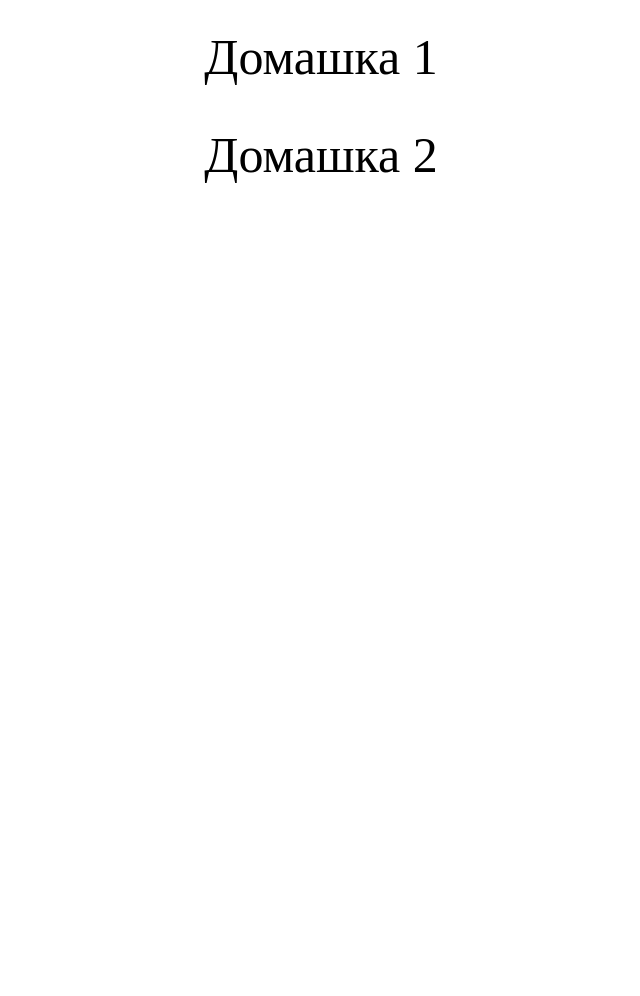
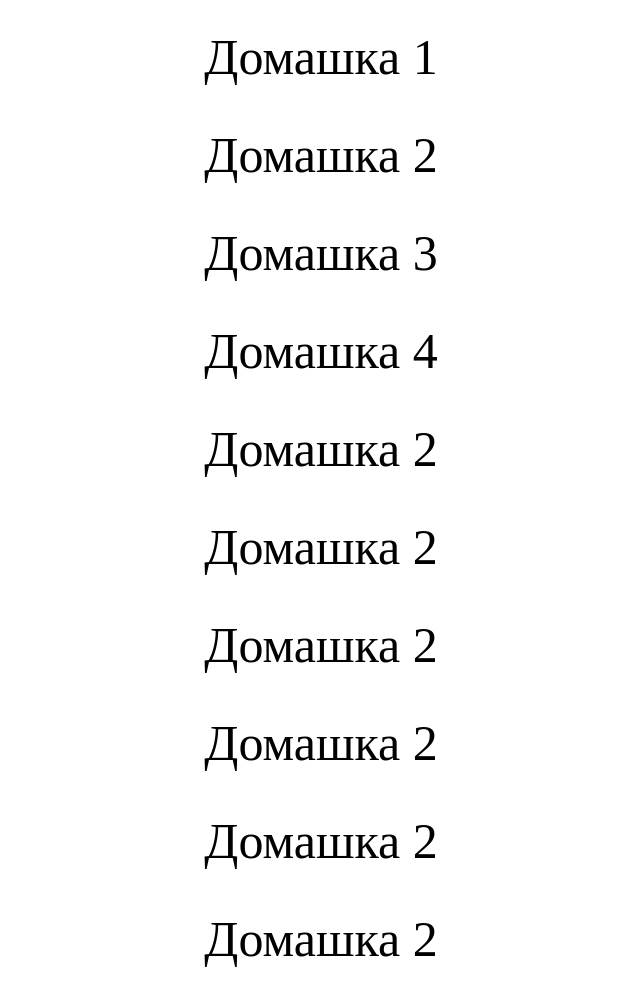
Before and after one commit to AmirNursh/Domashki, a plain HTML site: page index.html in a window 1280 px wide. Shown: the whole page, without its empty margins (319-959 px from the left). Before the commit the page ends 800 px from the top, so only its background shows below. Drawn offline with Linux system fonts and the light colour scheme.

Commit message:
dassdasdaasd

```diff
--- a/index.html
+++ b/index.html
@@ -9,8 +9,16 @@
 </head>
 <body>
     <div>
-        <a href="https://amirnursh.github.io/Amir-JSE232.2/">Домашка 1</a>
-        <a href="https://amirnursh.github.io/Amir-JSE232.2/">Домашка 2</a>
+        <a href="Domashki/foodies/index.html">Домашка 1</a>
+        <a href="Domashki/fridge/index.html">Домашка 2</a>
+        <a href="Domashki/aaaaa/index.html">Домашка 3</a>
+        <a href="Domashki/burger-menu/index.html">Домашка 4</a>
+        <a href="Domashki/hgfhf/index.html">Домашка 2</a>
+        <a href="Domashki/images/index.html">Домашка 2</a>
+        <a href="Domashki/калькулятор/index.html">Домашка 2</a>
+        <a href="Domashki/конт/index.html">Домашка 2</a>
+        <a href="Domashki/Новая папка (2)/index.html">Домашка 2</a>
+        <a href="Domashki/Новая папка/index.html">Домашка 2</a>
     </div>
 </body>
 </html>
```
Also changed, not shown: Материалы к ДЗ/edit.png (deleted), Материалы к ДЗ/favorites.png (deleted), Материалы к ДЗ/fb.png (deleted), Материалы к ДЗ/fb_gray.png (deleted), Материалы к ДЗ/history.png (deleted), Материалы к ДЗ/insta.png (deleted), Материалы к ДЗ/insta_gray.png (deleted), Материалы к ДЗ/security.png (deleted), Материалы к ДЗ/settings.png (deleted), Материалы к ДЗ/youtube.png (deleted), Материалы к ДЗ/youtube_gray.png (deleted), Материалы к ДЗ/Фон.jpg (deleted).
